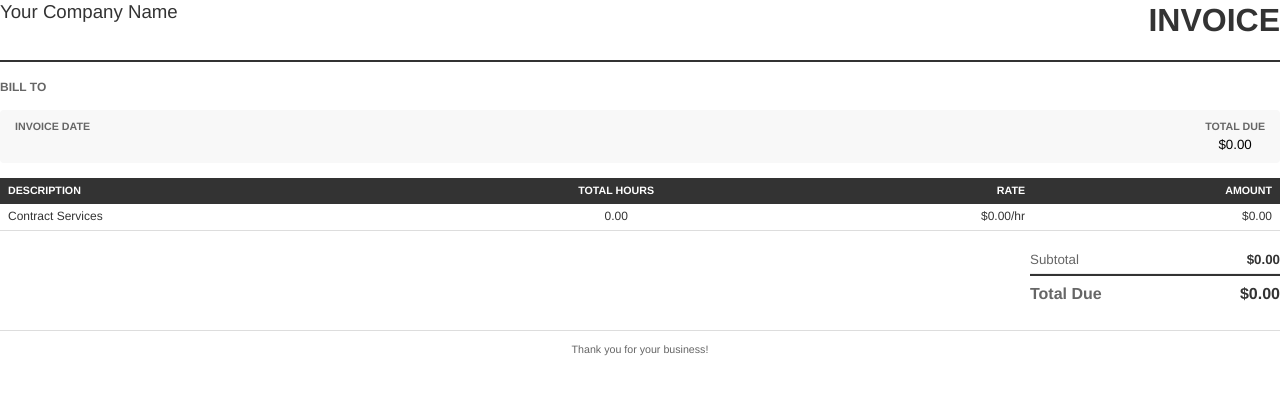
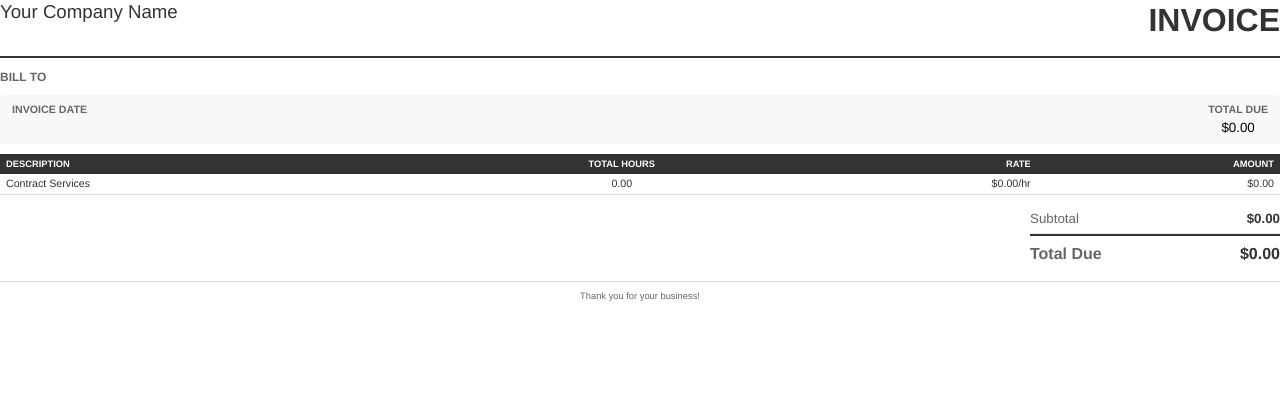
Before and after one commit to Shimizu-Technology/invoice-maker, a Python web app: template backend/app/templates/contract_hourly.html in a window 1280 px wide. Shown: the top 395 px of the page. Run offline with Jinja, Linux system fonts and the light colour scheme; the template is opened without the code that fills it, so the values that code supplies are empty.

Commit message:
Compact layout to fit invoices on single page
Co-authored-by: Cursor <cursoragent@cursor.com>

```diff
--- a/backend/app/templates/base.css
+++ b/backend/app/templates/base.css
@@ -2,7 +2,7 @@
 
 @page {
     size: letter;
-    margin: 0.5in 0.6in;  /* Reduced margins for more content space */
+    margin: 0.4in 0.5in;  /* Tighter margins to fit more content */
 }
 
 * {
@@ -22,8 +22,8 @@ body {
 .invoice-header {
     display: flex;
     justify-content: space-between;
-    margin-bottom: 18px;
-    padding-bottom: 12px;
+    margin-bottom: 12px;
+    padding-bottom: 8px;
     border-bottom: 2px solid #333;
 }
 
@@ -74,7 +74,7 @@ body {
 
 /* Bill To section */
 .bill-to {
-    margin-bottom: 15px;
+    margin-bottom: 10px;
 }
 
 .bill-to-label {
@@ -100,8 +100,8 @@ body {
 .invoice-meta {
     display: flex;
     justify-content: space-between;
-    margin-bottom: 15px;
-    padding: 10px 15px;
+    margin-bottom: 10px;
+    padding: 8px 12px;
     background-color: #f8f8f8;
     border-radius: 4px;
 }
@@ -127,7 +127,7 @@ body {
 table {
     width: 100%;
     border-collapse: collapse;
-    margin-bottom: 15px;
+    margin-bottom: 10px;
 }
 
 th {
@@ -135,15 +135,15 @@ th {
     color: #fff;
     font-weight: bold;
     text-align: left;
-    padding: 6px 8px;
-    font-size: 8pt;
+    padding: 4px 6px;
+    font-size: 7pt;
     text-transform: uppercase;
 }
 
 td {
-    padding: 5px 8px;
+    padding: 3px 6px;
     border-bottom: 1px solid #ddd;
-    font-size: 9pt;
+    font-size: 8pt;
 }
 
 tr:nth-child(even) {
@@ -189,32 +189,32 @@ tr:nth-child(even) {
 
 /* Notes section */
 .notes {
-    margin-top: 15px;
-    padding: 10px 12px;
+    margin-top: 10px;
+    padding: 8px 10px;
     background-color: #f8f8f8;
     border-radius: 4px;
 }
 
 .notes-label {
-    font-size: 8pt;
+    font-size: 7pt;
     font-weight: bold;
     color: #666;
     text-transform: uppercase;
-    margin-bottom: 4px;
+    margin-bottom: 2px;
 }
 
 .notes-content {
-    font-size: 9pt;
+    font-size: 8pt;
     color: #333;
 }
 
 /* Footer */
 .invoice-footer {
-    margin-top: 20px;
-    padding-top: 12px;
+    margin-top: 12px;
+    padding-top: 8px;
     border-top: 1px solid #ddd;
     text-align: center;
-    font-size: 8pt;
+    font-size: 7pt;
     color: #666;
 }
 
--- a/backend/app/templates/contract_hourly.html
+++ b/backend/app/templates/contract_hourly.html
@@ -87,7 +87,7 @@
     {# Check if any entries have ticket or description #}
     {% set has_task_info = hours_entries | selectattr('ticket', 'defined') | selectattr('ticket') | list | length > 0 or hours_entries | selectattr('description', 'defined') | selectattr('description') | list | length > 0 %}
 
-    <h3 style="margin-bottom: 8px; color: #333; font-size: 11pt;">Hours Breakdown</h3>
+    <h3 style="margin-bottom: 5px; color: #333; font-size: 9pt;">Hours Breakdown</h3>
     <table class="hours-table{% if has_task_info %} has-task{% endif %}">
         <thead>
             <tr>
```
